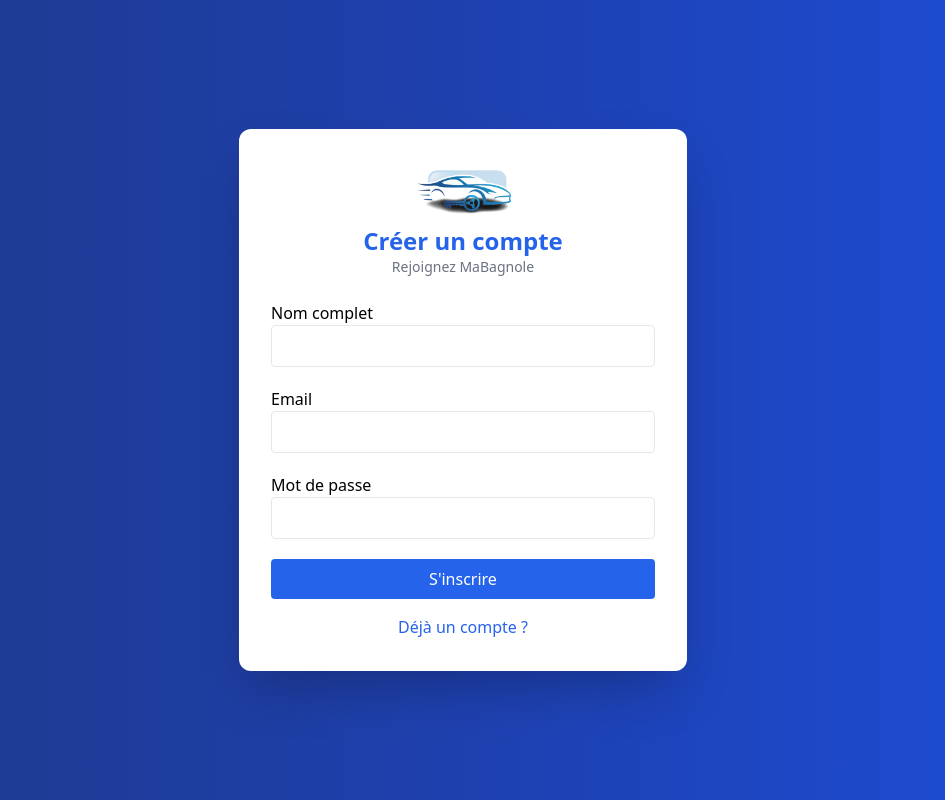
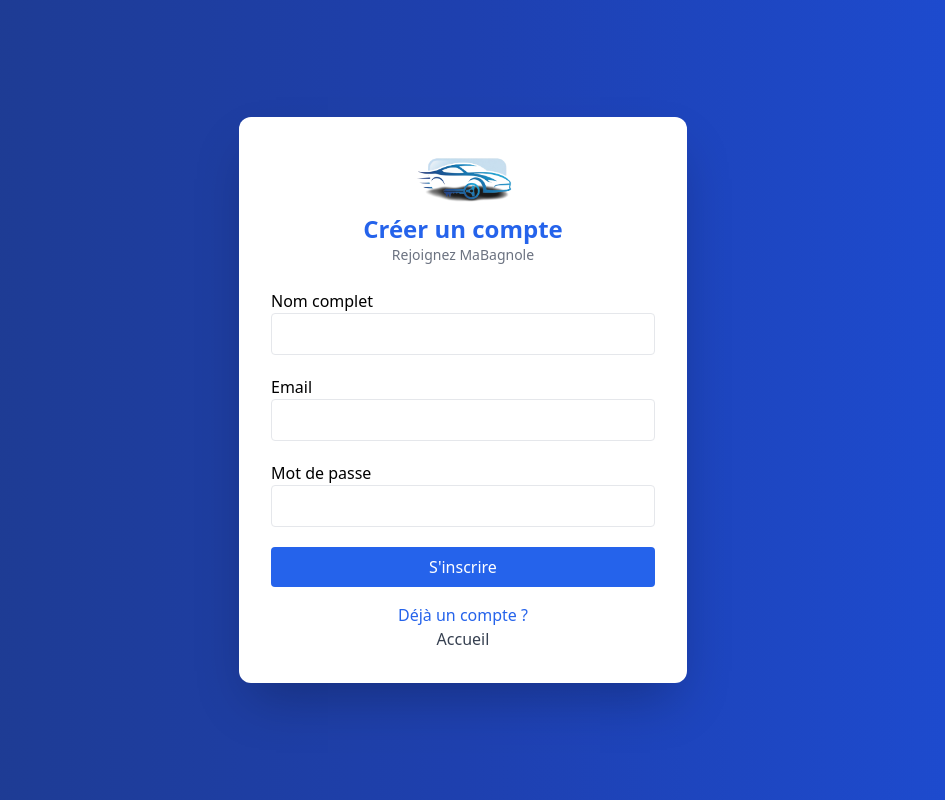
Before and after one commit to AZIZABADA10/MaBagnole_MVC, a PHP site: page /app/Views/auth/register.php in a window 1280 px wide. Shown: the whole page, without its empty margins (177-1122 px from the left). Run offline with PHP 8.4, Linux system fonts and the light colour scheme; some libraries are stand-ins or nearby versions.

Commit message:
Mise à jour de la vue dinscription

```diff
--- a/app/Views/auth/register.php
+++ b/app/Views/auth/register.php
@@ -5,7 +5,7 @@
     <title>Inscription | MaBagnole</title>
     <meta name="viewport" content="width=device-width, initial-scale=1.0">
     <script src="https://cdn.tailwindcss.com"></script>
-    <link rel="shortcut icon" href="../app/Views/assets/logo.png" type="image/x-icon">
+    <link rel="shortcut icon" href="../public/assets/logo.png" type="image/x-icon">
 </head>
 
 <body class="min-h-screen bg-gradient-to-r from-blue-900 via-blue-800 to-blue-700 flex items-center justify-center">
@@ -13,7 +13,7 @@
 <div class="bg-white rounded-xl shadow-2xl w-full max-w-md p-8">
 
     <div class="text-center mb-6">
-        <img src="../app/Views/assets/logo.png" class="mx-auto h-14 mb-2">
+        <img src="../public/assets/logo.png" class="mx-auto h-14 mb-2">
         <h1 class="text-2xl font-bold text-blue-600">Créer un compte</h1>
         <p class="text-gray-500 text-sm">Rejoignez MaBagnole</p>
     </div>
@@ -47,7 +47,9 @@
     </form>
 
     <div class="text-center mt-4">
-        <a href="<?= BASE_URL ?>/login" class="text-blue-600">Déjà un compte ?</a>
+        <a href="<?= BASE_URL ?>/login" class="text-blue-600">Déjà un compte ?</a><br>
+        <a href="<?= BASE_URL ?>" class="text-gray-700 hover:text-blue-600">Accueil</a>
+
     </div>
 
 </div>
```
